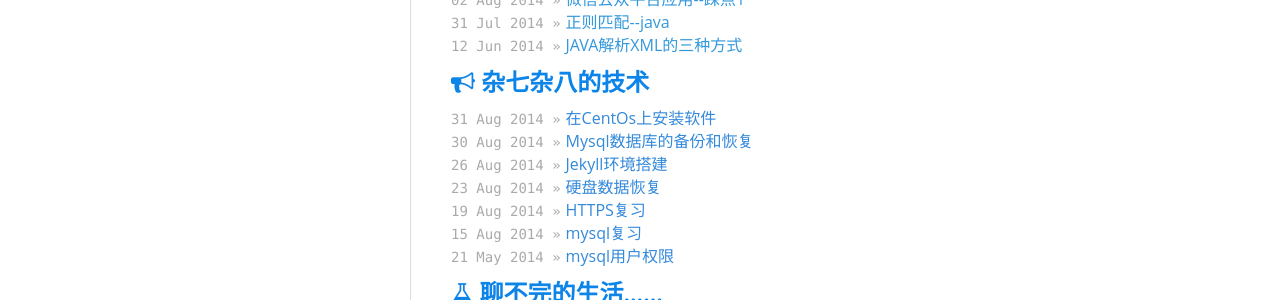
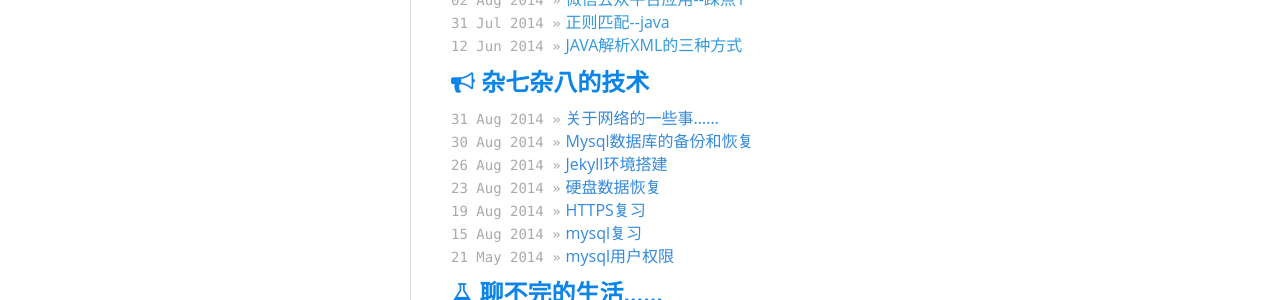
Before and after one commit to fmeng/fmeng.github.io, a Jekyll site: the page built from index.html, in a window 1280 px wide. Shown: the part 594-894 px from the top of the page. Built offline with Jekyll 4.4.1, drawn with Linux system fonts in a browser that asks for light colours; Markdown is read by kramdown in place of the engine named in the settings; comment, search, counter and statistics services are not loaded.

Commit message:
修改标题

```diff
--- a/_posts/2014-08-31-share-for-you.md
+++ b/_posts/2014-08-31-share-for-you.md
@@ -1,6 +1,6 @@
 ---
 layout: post
-title: "在CentOs上安装软件"
+title: "关于网络的一些事……"
 categories:
 - other
 ---
```
